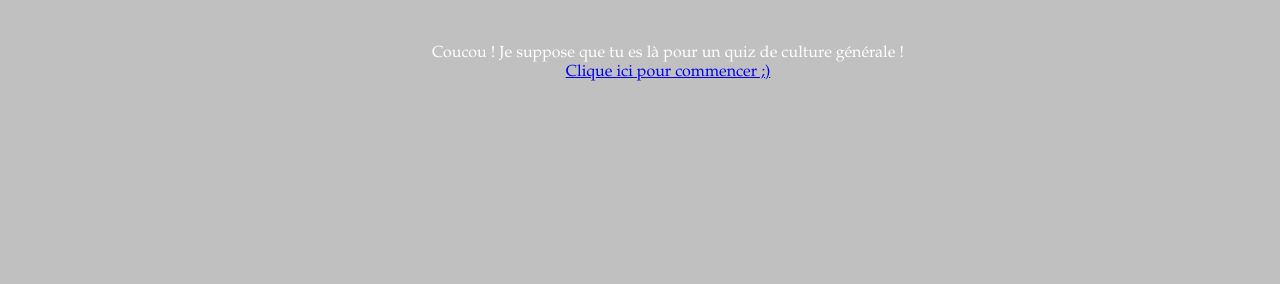
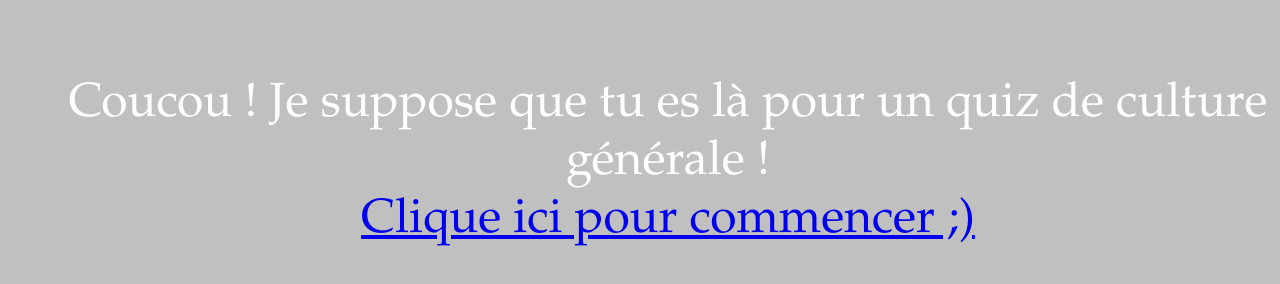
Before and after one commit to soso7410/soso7410, a plain HTML site: page index.html in a window 1280 px wide. Shown: the top 284 px of the page. Drawn offline with Linux system fonts and the light colour scheme.

Commit message:
Update ourstyle1.css

```diff
--- a/ourstyle1.css
+++ b/ourstyle1.css
@@ -1,5 +1,6 @@
 body {
     font-family: Palatino;
+    font-size: 36pt;
     color: white;
     background-color: #C0C0C0;
     margin: 50;
```
